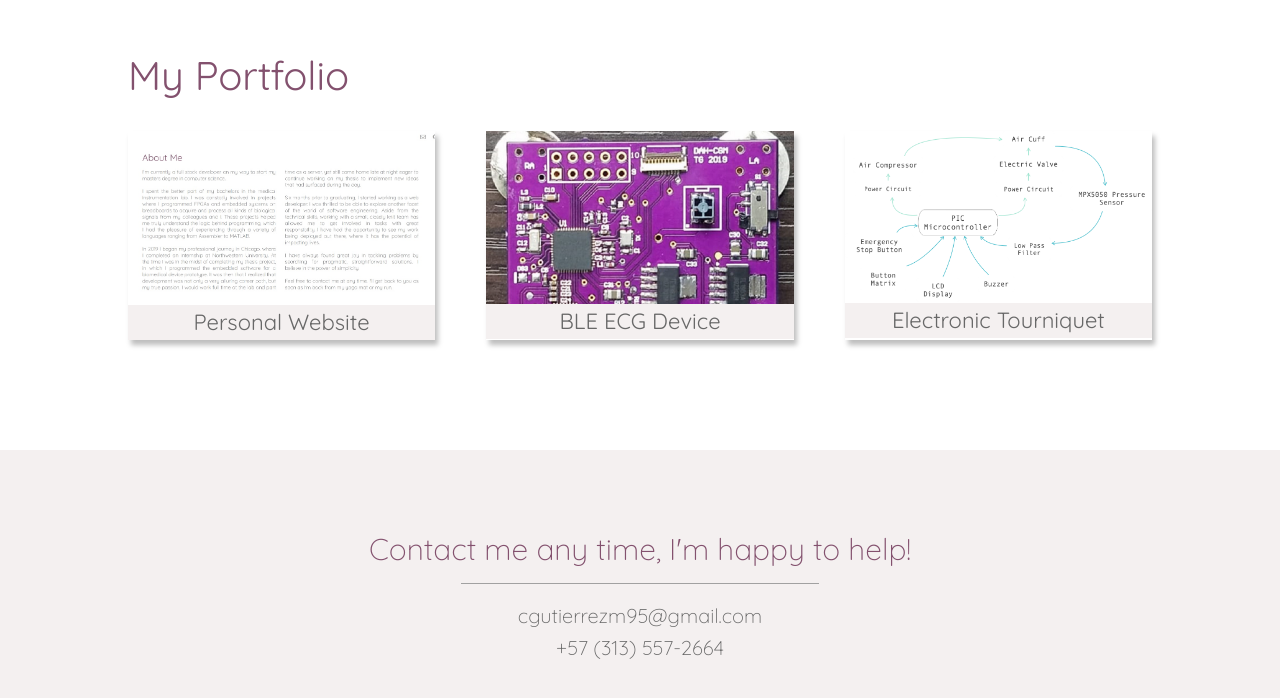
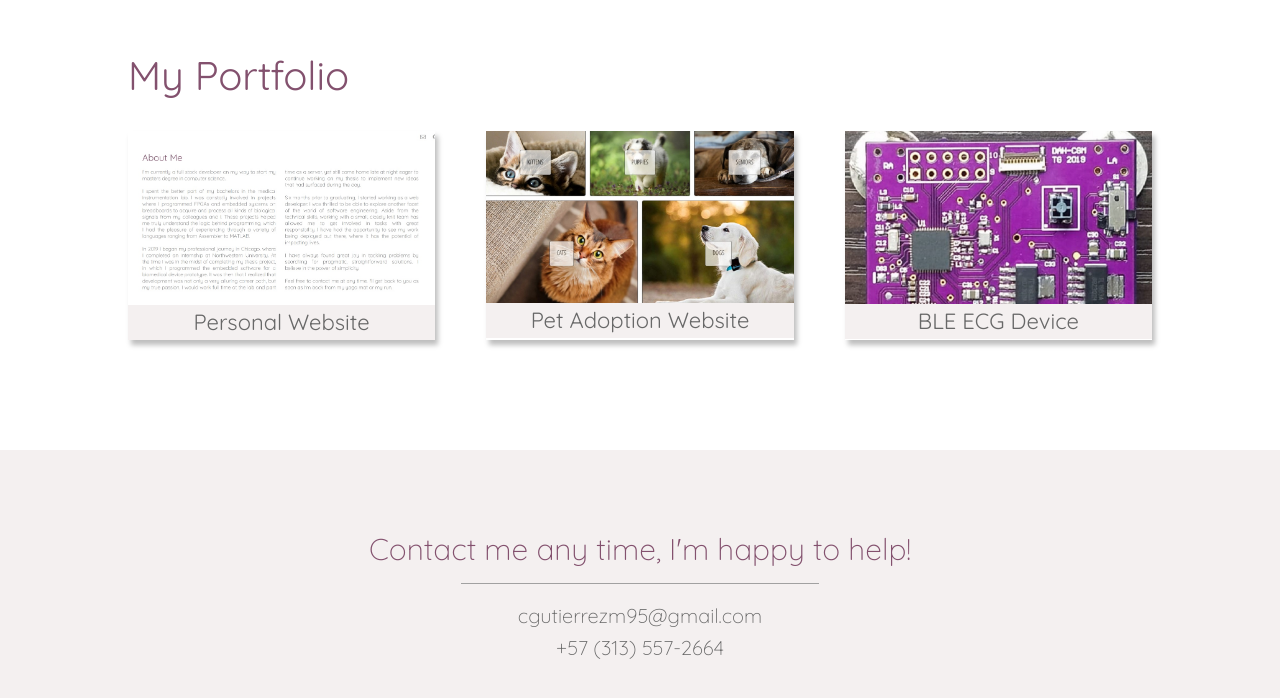
Before and after one commit to catalinagutierrez/personal-website, a React (Create React App) app: page / in a window 1280 px wide. Shown: the part 2675-3373 px from the top of the page. Built offline with nearby package versions, Linux system fonts and the light colour scheme.

Commit message:
updated portfolio entries

```diff
--- a/src/components/portfolio/portfolio.component.jsx
+++ b/src/components/portfolio/portfolio.component.jsx
@@ -23,8 +23,21 @@ class Portfolio extends React.Component {
                 },
                 {
                     id: '2',
+                    name: 'Pet Adoption Website',
+                    animationDelay: 200,
+                    thumbnail: require('../../assets/animalRescueThumbnail.jpg'),
+                    alt: 'Website Thumbnail',
+                    languages: 'ReactJS, Redux, Firebase, Stripe',
+                    tools: 'Visual Studio Code',
+                    description:
+                        'I grew curious about modern JavaScript frameworks, so I decided to learn ReactJS on my own by taking an online course. After completing the master project, which was a fashion e-commerce website, I decided to expand upon it and create a similar app but using my own ideas and different functionality.',
+                    imageCaption:
+                        'I used heroku to deploy the most recent version of the project. It can be accessed at https://cat-animal-rescue.herokuapp.com/',
+                },
+                {
+                    id: '3',
                     name: 'BLE ECG Device',
-                    animationDelay: 500,
+                    animationDelay: 400,
                     thumbnail: require('../../assets/thesisThumbnail.jpg'),
                     alt: 'PCB Thumbnail',
                     languages: 'C, MATLAB',
@@ -34,20 +47,6 @@ class Portfolio extends React.Component {
                         "My bachelor's thesis project was the design and prototyping of a cardiac biopotential recording device that uses two synchronized, independent signal readings from the patients chest using Bluetooth Low Energy to transmit data wirelessly to a central processing unit.",
                     imageCaption:
                         'The overall functionality of the device is shown in the following diagram:',
-                },
-                {
-                    id: '3',
-                    name: 'Electronic Tourniquet',
-                    animationDelay: 1000,
-                    thumbnail: require('../../assets/tourniquetDiagram.jpg'),
-                    alt: 'Diagram Thumbnail',
-                    languages: 'C',
-                    tools: 'PIC C Compiler (CCS C)',
-                    img: require('../../assets/tourniquetDiagram.jpg'),
-                    description:
-                        'This project came to life as a class project for my Digital Electronics course. It was a quick prototype to test the potential implementation of this technology at a local hospital. It involved a breadboard with the components soldered, an air cuff with a pressure sensor, and an on/off control algorythm to maintain the target pressure for the amount of time programmed by the user.',
-                    imageCaption:
-                        'A more detailed design can be seem in the diagram:',
                 },
             ],
         };
```
Also changed, not shown: src/assets/animalRescueThumbnail.jpg (added).
